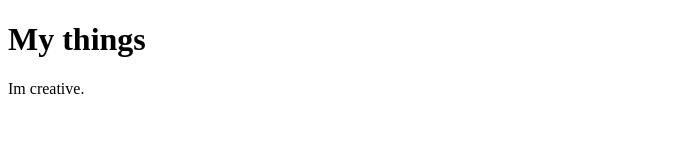
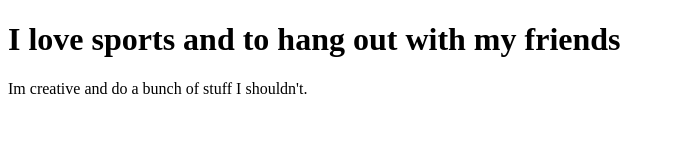
Before and after one commit to AurenD4590/Tech2022, a plain HTML site: page index.html in a window 1280 px wide. Shown: the whole page, without its empty margins (0-675 px from the left). Drawn offline with Linux system fonts and the light colour scheme.

Commit message:
Update index.html

```diff
--- a/index.html
+++ b/index.html
@@ -3,8 +3,8 @@
 <html>
  <body>
 
-  <h1>My things</h1>
-   	<p>Im creative.</p>
+  <h1>I love sports and to hang out with my friends</h1>
+   	<p>Im creative and do a bunch of stuff I shouldn't.</p>
 
  </body>
 </html>
```
